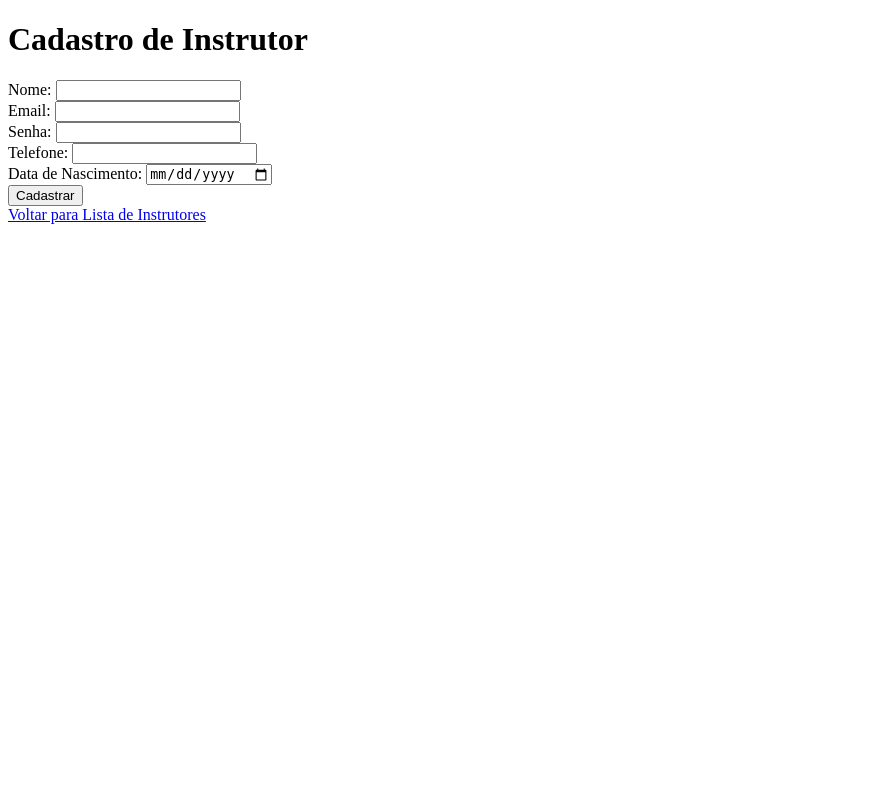
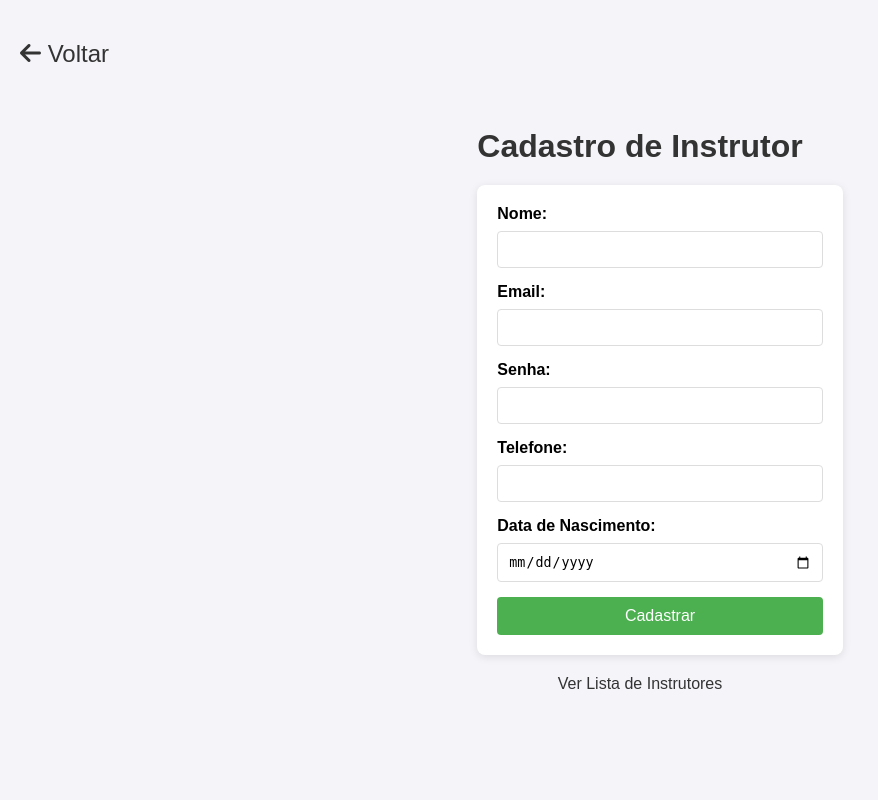
Before and after one commit to PedroZxK/academia-PHPHaters, a PHP site: page /administradores/cadastro_instrutor.php in a window 1280 px wide. Shown: the whole page, without its empty margins (0-878 px from the left). Run offline with PHP 8.4, Linux system fonts and the light colour scheme; the visitor is signed in with stand-in values (Sample User, id 1).

Commit message:
Estilizei algumas páginas.

```diff
--- a/administradores/cadastro_instrutor.php
+++ b/administradores/cadastro_instrutor.php
@@ -1,75 +1,41 @@
-<?php
-
-include '../conexao.php';
-include '../validacao_adm.php';
-
-if ($_SERVER['REQUEST_METHOD'] == 'POST') {
-    if (isset($_POST['nome'], $_POST['senha'], $_POST['telefone'], $_POST['email'], $_POST['data_nascimento'])) {
-        $nome = trim($_POST['nome']);
-        $senha = password_hash(trim($_POST['senha']), PASSWORD_DEFAULT);  // Criptografando a senha
-        $telefone = trim($_POST['telefone']);
-        $email = filter_var(trim($_POST['email']), FILTER_VALIDATE_EMAIL);
-        $data_nascimento = $_POST['data_nascimento'];
-
-        // Verificação de campos vazios
-        if (empty($nome) || empty($senha) || empty($telefone) || empty($email) || empty($data_nascimento)) {
-            echo 'Por favor, preencha todos os campos do formulário.';
-            exit();
-        }
-
-        // Preparação do SQL
-        $stmt = $mysqli->prepare("INSERT INTO instrutores (nome, senha, telefone, email, data_nascimento) VALUES (?, ?, ?, ?, ?)");
-        if ($stmt) {
-            $stmt->bind_param("sssss", $nome, $senha, $telefone, $email, $data_nascimento);
-
-            // Execução da consulta
-            if ($stmt->execute()) {
-                echo '<script>alert("Instrutor cadastrado com sucesso!"); window.location.href="lista_instrutor.php";</script>';
-            } else {
-                echo 'Erro ao realizar cadastro: ' . $stmt->error;
-            }
-
-            $stmt->close();
-        } else {
-            echo 'Erro ao preparar a declaração: ' . $mysqli->error;
-        }
-    } else {
-        echo 'Por favor, preencha todos os campos do formulário.';
-    }
-}
-
-$mysqli->close();
-?>
-
 <!DOCTYPE html>
 <html lang="pt-br">
 <head>
     <meta charset="UTF-8">
     <meta name="viewport" content="width=device-width, initial-scale=1.0">
     <title>Cadastrar Instrutor</title>
+    <link href="https://cdnjs.cloudflare.com/ajax/libs/font-awesome/6.0.0-beta3/css/all.min.css" rel="stylesheet">
+    <link rel="stylesheet" href="..\assets\css\cadastro_instrutor.css">
+    <link rel="shortcut icon" href="..\assets\img\logourl.png" type="image/x-icon">
 </head>
 <body>
+    <a href="home_adm.php" class="back-button">
+        <i class="fas fa-arrow-left"></i> Voltar
+    </a>
+
+    <div>
         <h1>Cadastro de Instrutor</h1>
 
         <form action="" method="POST">
             <label for="nome">Nome:</label>
-        <input type="text" name="nome" id="nome" required><br>
+            <input type="text" name="nome" id="nome" required>
 
             <label for="email">Email:</label>
-        <input type="email" name="email" id="email" required><br>
+            <input type="email" name="email" id="email" required>
 
             <label for="senha">Senha:</label>
-        <input type="password" name="senha" id="senha" required><br>
+            <input type="password" name="senha" id="senha" required>
 
             <label for="telefone">Telefone:</label>
-        <input type="text" name="telefone" id="telefone" required><br>
+            <input type="text" name="telefone" id="telefone" required>
 
             <label for="data_nascimento">Data de Nascimento:</label>
-        <input type="date" name="data_nascimento" id="data_nascimento" required><br>
+            <input type="date" name="data_nascimento" id="data_nascimento" required>
 
             <button type="submit">Cadastrar</button>
         </form>
 
-    <a href="lista_instrutor.php">Voltar para Lista de Instrutores</a>
+        <a href="lista_instrutor.php">Ver Lista de Instrutores</a>
+    </div>
 </body>
 </html>
--- /dev/null
+++ b/assets/css/cadastro_instrutor.css
@@ -0,0 +1,87 @@
+body {
+    font-family: Arial, sans-serif;
+    background-color: #f4f4f9;
+    margin: 0;
+    padding: 0;
+    display: flex;
+    justify-content: center;
+    align-items: center;
+    height: 100vh;
+}
+
+h1 {
+    text-align: center;
+    color: #333;
+    margin-bottom: 20px;
+}
+
+form {
+    width: 100%;
+    max-width: 500px;
+    padding: 20px;
+    background-color: #fff;
+    border-radius: 8px;
+    box-shadow: 0 2px 8px rgba(0, 0, 0, 0.1);
+}
+
+label {
+    font-weight: bold;
+    display: block;
+    margin-bottom: 8px;
+}
+
+input {
+    width: 100%;
+    padding: 10px;
+    margin-bottom: 15px;
+    border: 1px solid #ddd;
+    border-radius: 4px;
+    box-sizing: border-box;
+}
+
+button {
+    width: 100%;
+    padding: 10px;
+    background-color: #4CAF50;
+    color: white;
+    border: none;
+    border-radius: 4px;
+    font-size: 16px;
+    cursor: pointer;
+}
+
+button:hover {
+    background-color: #45a049;
+}
+
+a {
+    display: block;
+    text-align: center;
+    margin-top: 20px;
+    color: #333;
+    text-decoration: none;
+    font-size: 16px;
+}
+
+a:hover {
+    text-decoration: underline;
+}
+
+.back-button {
+    position: absolute;
+    top: 20px;
+    left: 20px;
+    font-size: 24px;
+    color: #333;
+    text-decoration: none;
+}
+
+.back-button:hover {
+    color: #4CAF50;
+}
+
+.error-message {
+    color: red;
+    text-align: center;
+    font-weight: bold;
+}
--- a/index.php
+++ b/index.php
@@ -12,6 +12,8 @@ include 'conexao.php';
 </head>
 <body>
     <div class="login-container">
+        <!-- Logo acima do título -->
+        <img src="assets/img/logo.png" alt="Logo" class="logo">
         <h1>O que você deseja fazer?</h1>
         <a href="administradores/login_adm.php">Login de ADM</a>
         <a href="aluno/login_alunos.php">Login de aluno</a>
```
Also changed, not shown: administradores/editar-instrutor/editar_instrutor.php (+18 -9 lines), administradores/lista_instrutor.php (+17 -10 lines), administradores/login_adm.php (+3 -9 lines), assets/css/editarlista_intrutores.css (added, +109 -0 lines), assets/css/homeadm.css (+18 -2 lines), assets/css/lista_intrutores.css (added, +106 -0 lines), assets/css/style.css (+6 -1 lines). Lines whose indentation alone changed are shown as unchanged.
